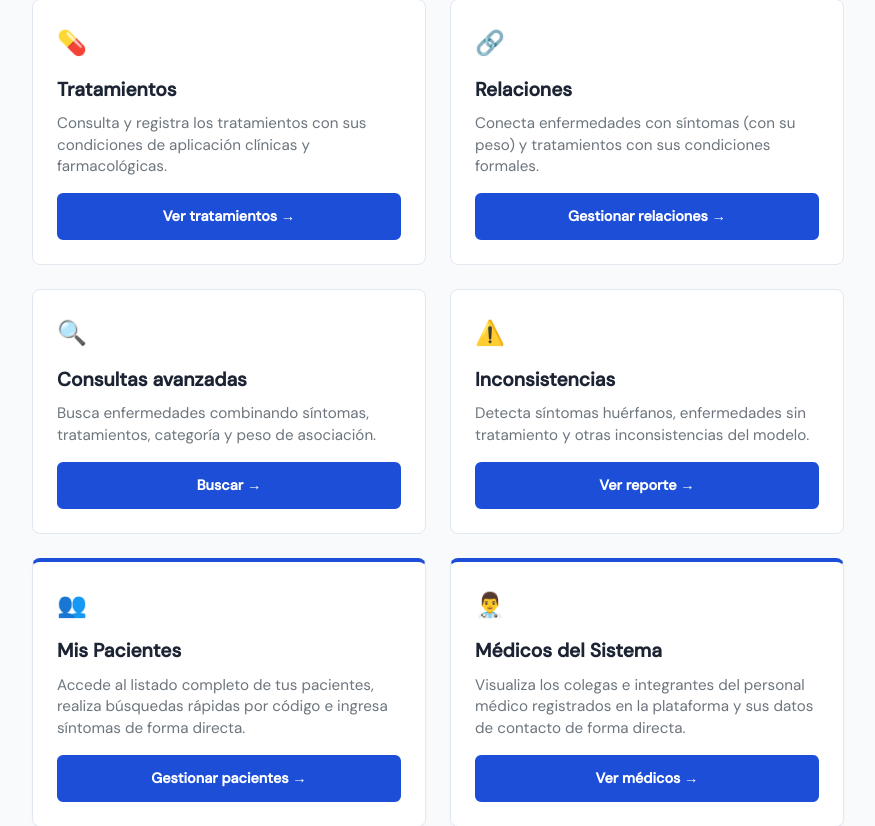
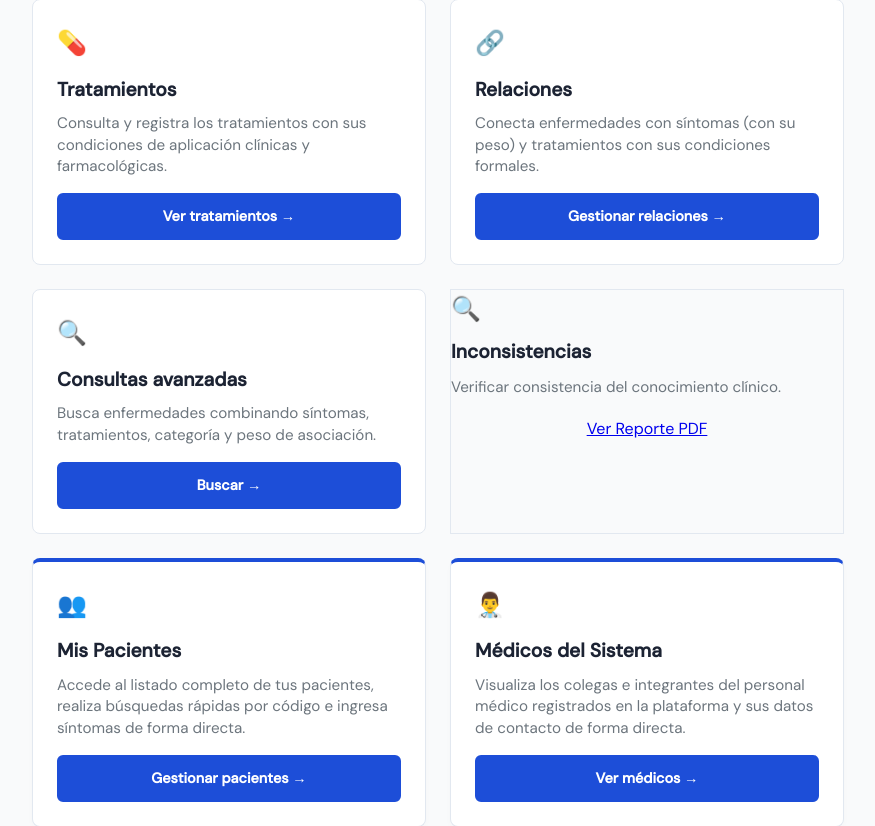
Before and after one commit to mdelgadoc-commits/mediknow, a Django app: page / in a window 1280 px wide. Shown: the part 800-1626 px from the top of the page, without its empty margins (202-1077 px from the left). Run offline with Django 5.2, Linux system fonts and the light colour scheme; the visitor is signed in with stand-in values (Sample User, id 1).

Commit message:
Feat: flujo intuitivo de registro de paciente y descarga de reporte PDF a color

```diff
--- a/core/templates/core/menu.html
+++ b/core/templates/core/menu.html
@@ -70,13 +70,13 @@
         <a href="{% url 'consultas_avanzadas' %}" style="display: block; text-align: center; background-color: #1d4ed8; color: white; padding: 10px 16px; border-radius: 6px; font-weight: 600; font-size: 0.9rem; text-decoration: none; border: 2px solid #1d4ed8; margin-top: auto;">Buscar →</a>
     </div>
 
-    <div class="card" style="border: 1px solid var(--border-color, #e2e8f0); padding: 24px; border-radius: 8px; background: white; display: flex; flex-direction: column; justify-content: space-between;">
+    <div class="card" style="border: 1px solid var(--border-color, #e2e8f0);">
         <div>
-            <div class="card-icon" style="font-size: 1.5rem; margin-bottom: 12px;">⚠️</div>
-            <h3 style="margin: 0 0 8px 0; font-size: 1.2rem;">Inconsistencias</h3>
-            <p style="margin: 0 0 16px 0; color: #6c757d; font-size: 0.95rem; line-height: 1.4;">Detecta síntomas huérfanos, enfermedades sin tratamiento y otras inconsistencias del modelo.</p>
+             <div class="card-icon" style="font-size: 1.5rem; margin-bottom: 8px;">🔍</div>
+             <h3 style="margin: 0 0 8px 0; font-size: 1.2rem;">Inconsistencias</h3>
+             <p style="margin: 0 0 16px 0; color: #6c757d; font-size: 0.95rem;">Verificar consistencia del conocimiento clínico.</p>
         </div>
-        <a href="{% url 'reportes' %}" style="display: block; text-align: center; background-color: #1d4ed8; color: white; padding: 10px 16px; border-radius: 6px; font-weight: 600; font-size: 0.9rem; text-decoration: none; border: 2px solid #1d4ed8; margin-top: auto;">Ver reporte →</a>
+    <a href="{% url 'exportar_reporte' %}" style="display: block; text-align: center;">Ver Reporte PDF</a>
     </div>
 
     <div class="card" style="border: 1px solid var(--border-color, #e2e8f0); border-top: 4px solid #1d4ed8; padding: 24px; border-radius: 8px; background: white; display: flex; flex-direction: column; justify-content: space-between; box-shadow: 0 4px 6px rgba(0,0,0,0.02);">
--- a/core/urls.py
+++ b/core/urls.py
@@ -9,7 +9,6 @@ urlpatterns = [
     path('registro-medico/', views.registro_medico, name='registro_medico'),
     path('registro-paciente/', views.registro_paciente, name='registro_paciente'),
     path('exportar-reporte/', views.exportar_reporte, name='exportar_reporte'),
-    path('reportes/', views.reportes, name='reportes'),
     path('antecedentes/', views.actualizar_antecedentes, name='actualizar_antecedentes'),
     path('tratamientos/', views.tratamientos, name='tratamientos'),
     path('relaciones/', views.relaciones, name='relaciones'),
--- a/core/views.py
+++ b/core/views.py
@@ -83,8 +83,14 @@ def registro_paciente(request):
                 selected_ids.append(allergy.pk)
         if selected_ids:
             patient.allergies.set(selected_ids)
-        context["success"] = full_name + " (" + code + ")"
+
+        context["success"] = f"{full_name} ({code})"
         context["patient_id"] = patient.pk
+
+        # 1. Si el formulario fue exitoso (POST), mostramos el resumen interactivo de una vez:
+        return render(request, "core/resumen_paciente.html", {"paciente": patient})
+
+    # 2. Si el médico solo está entrando a ver el formulario vacío (GET), le mostramos el formulario:
     return render(request, "core/registro_paciente.html", context)
 
 
@@ -230,6 +236,7 @@ def enfermedades(request):
                     name=entry["name"],
                     description=description,
                     category=medical_category,
+
                     cie10_code=entry["cie10"],
                     cie11_code=entry["cie11"],
                     reunis_capitulo=entry["reunis_capitulo"],
@@ -516,3 +523,148 @@ def doctores(request):
     # Trae a todos los médicos registrados (User) en el sistema de manera limpia
     lista_doctores = User.objects.all().order_by('username')
     return render(request, 'core/doctores.html', {'doctores': lista_doctores})
+
+# =====================================================================
+# EXPORTACIÓN DE REPORTES EN FORMATO PDF ESTRUCTURADO (A COLOR)
+# =====================================================================
+from django.http import HttpResponse
+from reportlab.lib.pagesizes import letter
+from reportlab.platypus import SimpleDocTemplate, Paragraph, Spacer, Table, TableStyle
+from reportlab.lib.styles import getSampleStyleSheet, ParagraphStyle
+from reportlab.lib import colors
+
+def exportar_reporte(request):
+    # 1. Crear respuesta HTTP tipo PDF
+    response = HttpResponse(content_type='application/pdf')
+    response['Content-Disposition'] = 'attachment; filename="reporte_inconsistencias_mediknow.pdf"'
+
+    # 2. Configurar el lienzo básico
+    doc = SimpleDocTemplate(response, pagesize=letter, rightMargin=40, leftMargin=40, topMargin=40, bottomMargin=40)
+    story = []
+
+    # 3. Definir la paleta de colores clínicos estructurados
+    COLOR_PRIMARY = colors.HexColor("#1e3a8a")    # Azul Oscuro Corporativo
+    COLOR_ALERT_RED = colors.HexColor("#991b1b")  # Rojo Alerta Crítica (Huérfanos)
+    COLOR_ALERT_WARN = colors.HexColor("#9a3412") # Naranja Alerta Media
+    COLOR_BG_LIGHT = colors.HexColor("#f8fafc")   # Fondo gris claro sutil
+    COLOR_TEXT = colors.HexColor("#334155")       # Texto principal
+
+    styles = getSampleStyleSheet()
+
+    title_style = ParagraphStyle('TitleStyle', parent=styles['Heading1'], fontSize=20, textColor=COLOR_PRIMARY, spaceAfter=4)
+    subtitle_style = ParagraphStyle('SubTitleStyle', parent=styles['Normal'], fontSize=10, textColor=colors.HexColor("#64748b"), spaceAfter=18)
+    heading_style = ParagraphStyle('HeadingStyle', parent=styles['Heading2'], fontSize=12, textColor=COLOR_PRIMARY, spaceBefore=12, spaceAfter=6)
+    body_style = ParagraphStyle('BodyStyle', parent=styles['Normal'], fontSize=9.5, textColor=COLOR_TEXT, leading=14)
+    alert_red_style = ParagraphStyle('RedAlert', parent=styles['Normal'], fontSize=9.5, textColor=COLOR_ALERT_RED, fontName="Helvetica-Bold")
+    alert_warn_style = ParagraphStyle('WarnAlert', parent=styles['Normal'], fontSize=9.5, textColor=COLOR_ALERT_WARN)
+
+    # Encabezado del PDF estructurado
+    story.append(Paragraph("MediKnow — Sistema de Inferencia Clínica", title_style))
+    story.append(Paragraph("REPORTE DE INCONSISTENCIAS DEL MODELO DE CONOCIMIENTO", subtitle_style))
+    story.append(Spacer(1, 5))
+
+    # Mapeo de relaciones dinámicas basado en tus modelos de Django
+    from .models import Disease, Symptom, Treatment
+
+    sintomas_huerfanos = Symptom.objects.none()
+    if hasattr(Symptom, 'enfermedades'): sintomas_huerfanos = Symptom.objects.filter(enfermedades__isnull=True)
+    elif hasattr(Symptom, 'diseases'): sintomas_huerfanos = Symptom.objects.filter(diseases__isnull=True)
+
+    tratamientos_huerfanos = Treatment.objects.none()
+    if hasattr(Treatment, 'enfermedades'): tratamientos_huerfanos = Treatment.objects.filter(enfermedades__isnull=True)
+    elif hasattr(Treatment, 'diseases'): tratamientos_huerfanos = Treatment.objects.filter(diseases__isnull=True)
+
+    enfermedades_sin_sintomas = Disease.objects.none()
+    if hasattr(Disease, 'sintomas'): enfermedades_sin_sintomas = Disease.objects.filter(sintomas__isnull=True)
+    elif hasattr(Disease, 'symptoms'): enfermedades_sin_sintomas = Disease.objects.filter(symptoms__isnull=True)
+
+    enfermedades_sin_tratamiento = Disease.objects.none()
+    if hasattr(Disease, 'tratamientos'): enfermedades_sin_tratamiento = Disease.objects.filter(tratamientos__isnull=True)
+    elif hasattr(Disease, 'treatments'): enfermedades_sin_tratamiento = Disease.objects.filter(treatments__isnull=True)
+
+    def generar_tabla_reporte(lista_items, tipo_alerta):
+        data = [[Paragraph("<b>ID</b>", body_style), Paragraph("<b>Detalle de la Inconsistencia Detectada</b>", body_style)]]
+        style_elegido = alert_red_style if tipo_alerta == "red" else alert_warn_style
+
+        for item in lista_items:
+            nombre_item = getattr(item, 'name', getattr(item, 'full_name', 'Elemento Clínico'))
+            data.append([
+                Paragraph(str(item.id), body_style),
+                Paragraph(f"⚠ INCONSISTENCIA: '{nombre_item}' (ID: {item.id})", style_elegido)
+            ])
+
+        t = Table(data, colWidths=[60, 470])
+        t.setStyle(TableStyle([
+            ('BACKGROUND', (0, 0), (-1, 0), colors.HexColor("#e2e8f0")),
+            ('BOTTOMPADDING', (0, 0), (-1, -1), 6),
+            ('TOPPADDING', (0, 0), (-1, -1), 6),
+            ('ROWBACKGROUNDS', (0, 1), (-1, -1), [colors.white, COLOR_BG_LIGHT]),
+            ('GRID', (0, 0), (-1, -1), 0.5, colors.HexColor("#cbd5e1")),
+        ]))
+        return t
+
+    # Estructuración visual de categorías
+    story.append(Paragraph(f"▶ Síntomas sin enfermedad asociada ({sintomas_huerfanos.count()})", heading_style))
+    if sintomas_huerfanos.exists(): story.append(generar_tabla_reporte(sintomas_huerfanos, "warn"))
+    else: story.append(Paragraph("✓ Sin inconsistencias en esta categoría.", body_style))
+    story.append(Spacer(1, 8))
+
+    story.append(Paragraph(f"▶ Tratamientos sin enfermedad asociada ({tratamientos_huerfanos.count()})", heading_style))
+    if tratamientos_huerfanos.exists(): story.append(generar_tabla_reporte(tratamientos_huerfanos, "red"))
+    else: story.append(Paragraph("✓ Sin inconsistencias en esta categoría.", body_style))
+    story.append(Spacer(1, 8))
+
+    story.append(Paragraph(f"▶ Enfermedades sin síntomas definidos ({enfermedades_sin_sintomas.count()})", heading_style))
+    if enfermedades_sin_sintomas.exists(): story.append(generar_tabla_reporte(enfermedades_sin_sintomas, "warn"))
+    else: story.append(Paragraph("✓ Sin inconsistencias en esta categoría.", body_style))
+    story.append(Spacer(1, 8))
+
+    story.append(Paragraph(f"▶ Enfermedades sin tratamiento asignado ({enfermedades_sin_tratamiento.count()})", heading_style))
+    if enfermedades_sin_tratamiento.exists(): story.append(generar_tabla_reporte(enfermedades_sin_tratamiento, "warn"))
+    else: story.append(Paragraph("✓ Sin inconsistencias en esta categoría.", body_style))
+
+    doc.build(story)
+    return response
+
+def exportar_reporte_real(request):
+    # Reemplazo de seguridad para mapear tus tablas reales de Inconsistencias
+    from django.http import HttpResponse
+    from reportlab.lib.pagesizes import letter
+    from reportlab.platypus import SimpleDocTemplate, Paragraph, Spacer, Table, TableStyle
+    from reportlab.lib.styles import getSampleStyleSheet, ParagraphStyle
+    from reportlab.lib import colors
+    from .models import Disease, Symptom, Treatment
+
+    response = HttpResponse(content_type='application/pdf')
+    response['Content-Disposition'] = 'attachment; filename="reporte_inconsistencias_mediknow.pdf"'
+    doc = SimpleDocTemplate(response, pagesize=letter, rightMargin=40, leftMargin=40, topMargin=40, bottomMargin=40)
+    story = []
+
+    # Estilos
+    styles = getSampleStyleSheet()
+    title_style = ParagraphStyle('TitleStyle', parent=styles['Heading1'], fontSize=20, textColor=colors.HexColor("#1e3a8a"))
+    heading_style = ParagraphStyle('HeadingStyle', parent=styles['Heading2'], fontSize=12, textColor=colors.HexColor("#1e3a8a"), spaceBefore=10)
+    body_style = ParagraphStyle('BodyStyle', parent=styles['Normal'], fontSize=9.5)
+    alert_style = ParagraphStyle('Alert', parent=styles['Normal'], fontSize=9.5, textColor=colors.HexColor("#991b1b"))
+
+    story.append(Paragraph("MediKnow — Sistema de Inferencia Clínica", title_style))
+    story.append(Paragraph("REPORTE DE INCONSISTENCIAS DETECTADAS", heading_style))
+    story.append(Spacer(1, 10))
+
+    # Consultas explícitas buscando campos vacíos en las relacionesManyToMany de tu modelo
+    enfermedades_sin_sintomas = Disease.objects.filter(symptoms__isnull=True)
+    enfermedades_sin_tratamiento = Disease.objects.filter(treatments__isnull=True)
+    tratamientos_huerfanos = Treatment.objects.filter(disease__isnull=True)
+
+    # Añadir Enfermedades sin Síntomas
+    story.append(Paragraph(f"▶ Enfermedades sin síntomas definidos ({enfermedades_sin_sintomas.count()})", heading_style))
+    for enf in enfermedades_sin_sintomas:
+        story.append(Paragraph(f"⚠ ENFERMEDAD SIN SÍNTOMAS: '{enf.name}' (ID: {enf.id})", alert_style))
+
+    # Añadir Enfermedades sin Tratamiento
+    story.append(Paragraph(f"▶ Enfermedades sin tratamiento asignado ({enfermedades_sin_tratamiento.count()})", heading_style))
+    for enf in enfermedades_sin_tratamiento:
+        story.append(Paragraph(f"⚠ ENFERMEDAD SIN TRATAMIENTO: '{enf.name}' (ID: {enf.id})", alert_style))
+
+    doc.build(story)
+    return response
```
Also changed, not shown: core/templates/core/resumen_paciente.html (added, +25 -0 lines).
